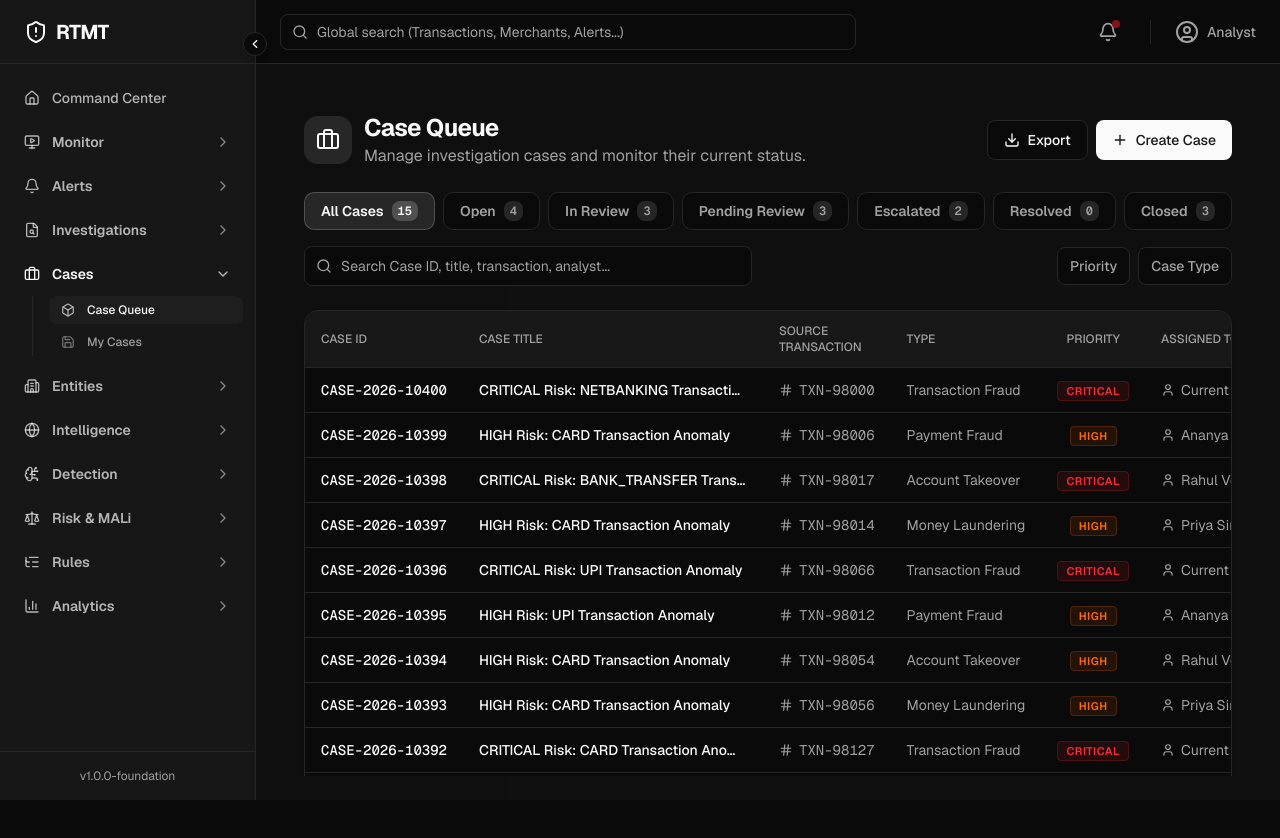
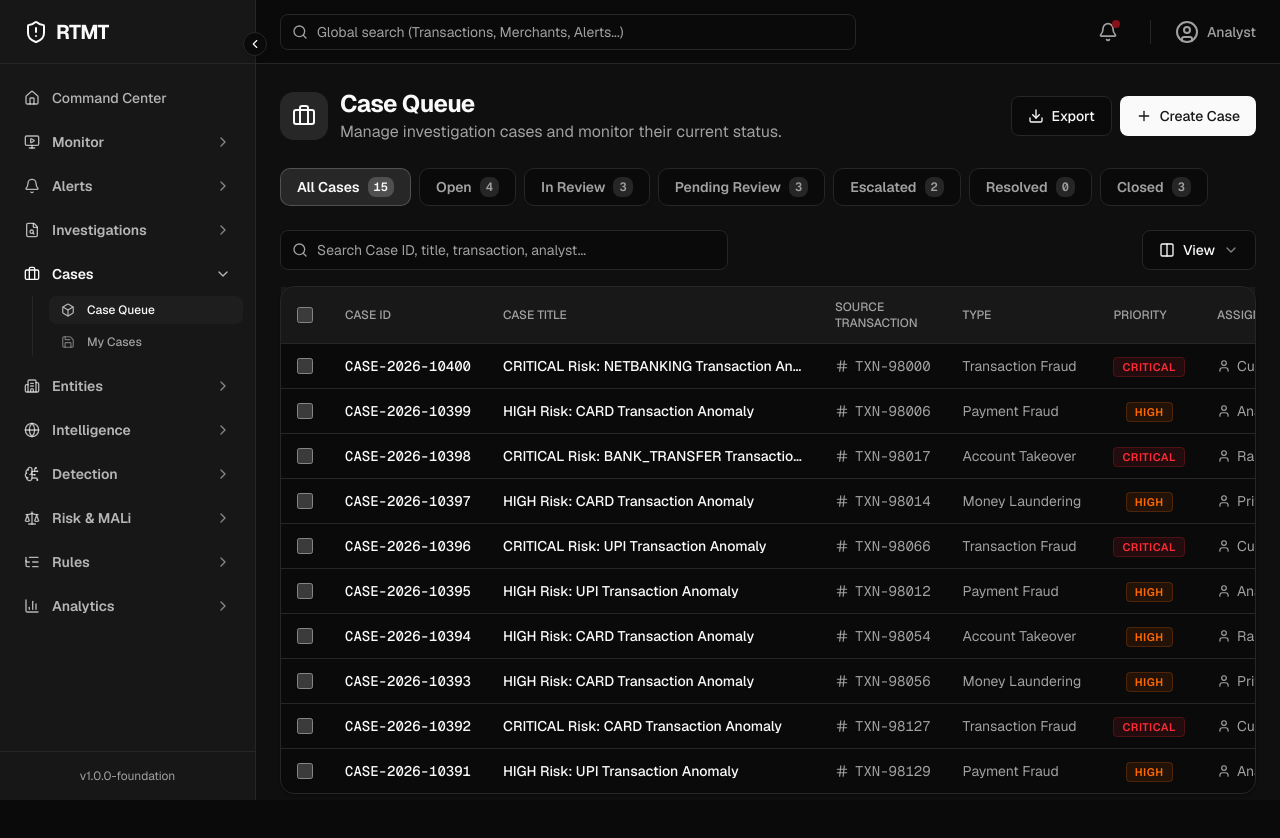
Before and after one commit to 0xkid-root/RTTMT_Analyst, a Next.js app: page /cases/queue in a window 1280 px wide. Shown: the top 838 px of the page. Before the commit the page ends 800 px from the top, so only its background shows below. Built offline with nearby package versions, Linux system fonts and the light colour scheme.

Commit message:
refactor: migrate Cases tables to TanStack Table and remove outer scrollbars

```diff
--- a/src/features/cases/components/CaseFilters.tsx
+++ b/src/features/cases/components/CaseFilters.tsx
@@ -7,8 +7,6 @@ interface CaseFiltersProps {
   cases: Case[];
   statusFilter: string;
   setStatusFilter: (status: string) => void;
-  searchTerm: string;
-  setSearchTerm: (term: string) => void;
 }
 
 export const CASE_STATUSES = [
@@ -24,9 +22,7 @@ export const CASE_STATUSES = [
 export function CaseFilters({
   cases,
   statusFilter,
-  setStatusFilter,
-  searchTerm,
-  setSearchTerm
+  setStatusFilter
 }: CaseFiltersProps) {
 
   // Calculate counts for the tabs
@@ -70,29 +66,6 @@ export function CaseFilters({
         })}
       </div>
 
-      {/* Search and Extra Filters Row */}
-      <div className="flex flex-col sm:flex-row items-center justify-between gap-4">
-        <div className="relative w-full sm:max-w-md">
-          <Search className="absolute left-3 top-1/2 -translate-y-1/2 w-4 h-4 text-muted-foreground" />
-          <input
-            type="text"
-            placeholder="Search Case ID, title, transaction, analyst..."
-            value={searchTerm}
-            onChange={(e: React.ChangeEvent<HTMLInputElement>) => setSearchTerm(e.target.value)}
-            className="pl-9 w-full bg-card flex h-10 rounded-md border border-input px-3 py-2 text-sm ring-offset-background file:border-0 file:bg-transparent file:text-sm file:font-medium placeholder:text-muted-foreground focus-visible:outline-none focus-visible:ring-2 focus-visible:ring-ring focus-visible:ring-offset-2 disabled:cursor-not-allowed disabled:opacity-50"
-          />
-        </div>
-
-        <div className="flex gap-2">
-          {/* Placeholders for future dropdown filters like Priority, Case Type, etc. */}
-          <button className="px-3 py-2 text-sm font-medium border border-border bg-card rounded-md text-muted-foreground hover:bg-muted transition-colors">
-            Priority
-          </button>
-          <button className="px-3 py-2 text-sm font-medium border border-border bg-card rounded-md text-muted-foreground hover:bg-muted transition-colors">
-            Case Type
-          </button>
-        </div>
-      </div>
     </div>
   );
 }
--- a/src/features/cases/components/CaseQueuePage.tsx
+++ b/src/features/cases/components/CaseQueuePage.tsx
@@ -14,7 +14,6 @@ export function CaseQueuePage() {
   const cases = useCaseStore(state => state.cases);
 
   const [statusFilter, setStatusFilter] = useState('ALL');
-  const [searchTerm, setSearchTerm] = useState('');
 
   // Sync state from URL
   useEffect(() => {
@@ -38,32 +37,14 @@ export function CaseQueuePage() {
     router.replace(`${pathname}?${params.toString()}`);
   };
 
-  // Filter cases based on status and search term
+  // Filter cases based on status
   const filteredCases = useMemo(() => {
-    let result = cases;
-
-    // Status Filter
-    if (statusFilter !== 'ALL') {
-      result = result.filter(c => c.status === statusFilter);
-    }
-
-    // Search Filter
-    if (searchTerm.trim()) {
-      const q = searchTerm.toLowerCase();
-      result = result.filter(c =>
-        c.id.toLowerCase().includes(q) ||
-        c.title.toLowerCase().includes(q) ||
-        c.sourceTransactionId.toLowerCase().includes(q) ||
-        c.assignedTo.toLowerCase().includes(q) ||
-        (c.sourceTransaction?.merchant?.toLowerCase().includes(q))
-      );
-    }
-
-    return result;
-  }, [cases, statusFilter, searchTerm]);
+    if (statusFilter === 'ALL') return cases;
+    return cases.filter(c => c.status === statusFilter);
+  }, [cases, statusFilter]);
 
   return (
-    <div className="flex-1 overflow-auto p-6 max-w-[1600px] mx-auto w-full flex flex-col h-full">
+    <div className="max-w-[1600px] mx-auto w-full flex flex-col">
       <div className="flex flex-col md:flex-row md:items-center justify-between gap-4 mb-6">
         <div className="flex items-center gap-3">
           <div className="p-3 bg-primary/10 text-primary rounded-xl">
@@ -89,8 +70,6 @@ export function CaseQueuePage() {
         cases={cases}
         statusFilter={statusFilter}
         setStatusFilter={handleStatusFilterChange}
-        searchTerm={searchTerm}
-        setSearchTerm={setSearchTerm}
       />
 
       <CasesTable cases={filteredCases} emptyMessage="No cases match your filters." />
--- a/src/features/cases/components/CasesTable.tsx
+++ b/src/features/cases/components/CasesTable.tsx
@@ -1,8 +1,21 @@
 'use client';
 
+import { useState } from 'react';
 import { useRouter } from 'next/navigation';
+import {
+  useReactTable,
+  getCoreRowModel,
+  getPaginationRowModel,
+  getSortedRowModel,
+  getFilteredRowModel,
+  VisibilityState,
+  RowSelectionState,
+  SortingState
+} from '@tanstack/react-table';
+import { Search } from 'lucide-react';
 import { Case } from '../types/case';
-import { Hash, User, Clock, AlertCircle } from 'lucide-react';
+import { casesColumns } from './cases-columns';
+import { DataTable, DataTablePagination, DataTableColumnVisibility } from '@/components/data-table';
 
 interface CasesTableProps {
   cases: Case[];
@@ -12,101 +25,62 @@ interface CasesTableProps {
 export function CasesTable({ cases, emptyMessage = 'No cases found.' }: CasesTableProps) {
   const router = useRouter();
 
-  const getPriorityColor = (priority: string) => {
-    switch (priority) {
-      case 'Critical': return 'text-red-500 bg-red-500/10 border-red-500/20';
-      case 'High': return 'text-orange-500 bg-orange-500/10 border-orange-500/20';
-      case 'Medium': return 'text-yellow-500 bg-yellow-500/10 border-yellow-500/20';
-      default: return 'text-green-500 bg-green-500/10 border-green-500/20';
+  const [columnVisibility, setColumnVisibility] = useState<VisibilityState>({});
+  const [rowSelection, setRowSelection] = useState<RowSelectionState>({});
+  const [sorting, setSorting] = useState<SortingState>([]);
+  const [globalFilter, setGlobalFilter] = useState('');
+
+  const table = useReactTable({
+    data: cases,
+    columns: casesColumns,
+    getCoreRowModel: getCoreRowModel(),
+    getPaginationRowModel: getPaginationRowModel(),
+    getSortedRowModel: getSortedRowModel(),
+    getFilteredRowModel: getFilteredRowModel(),
+    onColumnVisibilityChange: setColumnVisibility,
+    onRowSelectionChange: setRowSelection,
+    onSortingChange: setSorting,
+    onGlobalFilterChange: setGlobalFilter,
+    state: {
+      columnVisibility,
+      rowSelection,
+      sorting,
+      globalFilter,
+    },
+    initialState: {
+      pagination: {
+        pageSize: 10,
+      }
     }
-  };
-
-  const getStatusColor = (status: string) => {
-    switch (status) {
-      case 'OPEN': return 'text-blue-500 bg-blue-500/10 border-blue-500/20';
-      case 'IN_REVIEW': return 'text-purple-500 bg-purple-500/10 border-purple-500/20';
-      case 'PENDING_REVIEW': return 'text-yellow-500 bg-yellow-500/10 border-yellow-500/20';
-      case 'ESCALATED': return 'text-red-500 bg-red-500/10 border-red-500/20';
-      case 'RESOLVED': return 'text-green-500 bg-green-500/10 border-green-500/20';
-      case 'CLOSED': return 'text-muted-foreground bg-muted/50 border-border';
-      default: return 'text-foreground bg-muted border-border';
-    }
-  };
+  });
 
   return (
-    <div className="bg-card border border-border rounded-xl overflow-hidden shadow-sm flex flex-col flex-1 min-h-[500px]">
-      <div className="overflow-x-auto flex-1">
-        <table className="w-full text-left text-sm">
-          <thead className="bg-muted/50 border-b border-border text-xs uppercase text-muted-foreground">
-            <tr>
-              <th className="px-4 py-3 font-medium">Case ID</th>
-              <th className="px-4 py-3 font-medium">Case Title</th>
-              <th className="px-4 py-3 font-medium">Source Transaction</th>
-              <th className="px-4 py-3 font-medium">Type</th>
-              <th className="px-4 py-3 font-medium text-center">Priority</th>
-              <th className="px-4 py-3 font-medium">Assigned To</th>
-              <th className="px-4 py-3 font-medium">Created</th>
-              <th className="px-4 py-3 font-medium text-center">Status</th>
-            </tr>
-          </thead>
-          <tbody className="divide-y divide-border">
-            {cases.map(c => (
-              <tr
-                key={c.id}
-                onClick={() => router.push(`/cases/${c.id}`)}
-                className="cursor-pointer transition-colors hover:bg-muted/50"
-              >
-                <td className="px-4 py-3 whitespace-nowrap font-mono font-medium text-primary">
-                  {c.id}
-                </td>
-                <td className="px-4 py-3 min-w-[200px] max-w-[300px]">
-                  <div className="font-medium truncate">{c.title}</div>
-                </td>
-                <td className="px-4 py-3 whitespace-nowrap">
-                  <div className="flex items-center gap-1.5 text-muted-foreground">
-                    <Hash className="w-3.5 h-3.5" />
-                    <span className="font-mono">{c.sourceTransactionId}</span>
-                  </div>
-                </td>
-                <td className="px-4 py-3 whitespace-nowrap text-muted-foreground">
-                  {c.type}
-                </td>
-                <td className="px-4 py-3 whitespace-nowrap text-center">
-                  <span className={`px-2 py-0.5 rounded text-[11px] font-semibold tracking-wider border ${getPriorityColor(c.priority)}`}>
-                    {c.priority.toUpperCase()}
-                  </span>
-                </td>
-                <td className="px-4 py-3 whitespace-nowrap">
-                  <div className="flex items-center gap-1.5 text-muted-foreground">
-                    <User className="w-3.5 h-3.5" />
-                    {c.assignedTo}
-                  </div>
-                </td>
-                <td className="px-4 py-3 whitespace-nowrap text-muted-foreground">
-                  <div className="flex items-center gap-1.5">
-                    <Clock className="w-3.5 h-3.5" />
-                    {new Date(c.createdAt).toLocaleDateString('en-GB', { day: 'numeric', month: 'short', year: 'numeric' })}
-                  </div>
-                </td>
-                <td className="px-4 py-3 whitespace-nowrap text-center">
-                  <span className={`px-2 py-0.5 rounded text-[11px] font-semibold tracking-wider border ${getStatusColor(c.status)}`}>
-                    {c.status.replace('_', ' ')}
-                  </span>
-                </td>
-              </tr>
-            ))}
+    <div className="space-y-4">
+      {/* Search and Table Controls */}
+      <div className="flex flex-col sm:flex-row items-center justify-between gap-4">
+        <div className="relative w-full sm:max-w-md">
+          <Search className="absolute left-3 top-1/2 -translate-y-1/2 w-4 h-4 text-muted-foreground" />
+          <input
+            type="text"
+            placeholder="Search Case ID, title, transaction, analyst..."
+            value={globalFilter}
+            onChange={(e) => setGlobalFilter(e.target.value)}
+            className="pl-9 w-full bg-card flex h-10 rounded-md border border-input px-3 py-2 text-sm ring-offset-background placeholder:text-muted-foreground focus-visible:outline-none focus-visible:ring-2 focus-visible:ring-ring focus-visible:ring-offset-2 disabled:cursor-not-allowed disabled:opacity-50"
+          />
+        </div>
+        <div className="flex items-center gap-2">
+          {/* Note: Filters/Export can be placed here later if needed */}
+          <DataTableColumnVisibility table={table} />
+        </div>
+      </div>
 
-            {cases.length === 0 && (
-              <tr>
-                <td colSpan={8} className="px-4 py-12 text-center text-muted-foreground text-lg flex-col items-center justify-center">
-                  <AlertCircle className="w-8 h-8 mx-auto mb-2 opacity-20" />
-                  {emptyMessage}
-                </td>
-              </tr>
-            )}
-          </tbody>
-        </table>
-      </div>
+      <DataTable
+        table={table}
+        onRowClick={(row) => router.push(`/cases/${row.id}`)}
+        emptyMessage={emptyMessage}
+      />
+
+      <DataTablePagination table={table} />
     </div>
   );
 }
--- a/src/features/cases/components/MyCasesPage.tsx
+++ b/src/features/cases/components/MyCasesPage.tsx
@@ -18,7 +18,6 @@ export function MyCasesPage() {
   const myCases = useMemo(() => allCases.filter(c => c.assignedTo === 'Current Analyst'), [allCases]);
 
   const [statusFilter, setStatusFilter] = useState('ALL');
-  const [searchTerm, setSearchTerm] = useState('');
 
   // Sync state from URL
   useEffect(() => {
@@ -42,31 +41,14 @@ export function MyCasesPage() {
     router.replace(`${pathname}?${params.toString()}`);
   };
 
-  // Filter cases based on status and search term
+  // Filter cases based on status
   const filteredCases = useMemo(() => {
-    let result = myCases;
-
-    // Status Filter
-    if (statusFilter !== 'ALL') {
-      result = result.filter(c => c.status === statusFilter);
-    }
-
-    // Search Filter
-    if (searchTerm.trim()) {
-      const q = searchTerm.toLowerCase();
-      result = result.filter(c =>
-        c.id.toLowerCase().includes(q) ||
-        c.title.toLowerCase().includes(q) ||
-        c.sourceTransactionId.toLowerCase().includes(q) ||
-        (c.sourceTransaction?.merchant?.toLowerCase().includes(q))
-      );
-    }
-
-    return result;
-  }, [myCases, statusFilter, searchTerm]);
+    if (statusFilter === 'ALL') return myCases;
+    return myCases.filter(c => c.status === statusFilter);
+  }, [myCases, statusFilter]);
 
   return (
-    <div className="flex-1 overflow-auto p-6 max-w-[1600px] mx-auto w-full flex flex-col h-full">
+    <div className="max-w-[1600px] mx-auto w-full flex flex-col">
       <div className="flex items-center gap-3 mb-6">
         <div className="p-3 bg-blue-500/10 text-blue-500 rounded-xl">
           <Save className="w-6 h-6" />
@@ -81,8 +63,6 @@ export function MyCasesPage() {
         cases={myCases} // Pass myCases so tabs show counts specific to My Cases
         statusFilter={statusFilter}
         setStatusFilter={handleStatusFilterChange}
-        searchTerm={searchTerm}
-        setSearchTerm={setSearchTerm}
       />
 
       <CasesTable cases={filteredCases} emptyMessage="No cases match your filters." />
--- /dev/null
+++ b/src/features/cases/components/cases-columns.tsx
@@ -0,0 +1,121 @@
+'use client';
+
+import { createColumnHelper } from '@tanstack/react-table';
+import { Case } from '../types/case';
+import { Hash, User, Clock } from 'lucide-react';
+
+const columnHelper = createColumnHelper<Case>();
+
+const getPriorityColor = (priority: string) => {
+  switch (priority.toLowerCase()) {
+    case 'critical': return 'text-red-500 bg-red-500/10 border-red-500/20';
+    case 'high': return 'text-orange-500 bg-orange-500/10 border-orange-500/20';
+    case 'medium': return 'text-yellow-500 bg-yellow-500/10 border-yellow-500/20';
+    default: return 'text-green-500 bg-green-500/10 border-green-500/20';
+  }
+};
+
+const getStatusColor = (status: string) => {
+  switch (status) {
+    case 'OPEN': return 'text-blue-500 bg-blue-500/10 border-blue-500/20';
+    case 'IN_REVIEW': return 'text-purple-500 bg-purple-500/10 border-purple-500/20';
+    case 'PENDING_REVIEW': return 'text-yellow-500 bg-yellow-500/10 border-yellow-500/20';
+    case 'ESCALATED': return 'text-red-500 bg-red-500/10 border-red-500/20';
+    case 'RESOLVED': return 'text-green-500 bg-green-500/10 border-green-500/20';
+    case 'CLOSED': return 'text-muted-foreground bg-muted/50 border-border';
+    default: return 'text-foreground bg-muted border-border';
+  }
+};
+
+export const casesColumns = [
+  // Selection checkbox
+  columnHelper.display({
+    id: 'select',
+    header: ({ table }) => (
+      <div className="flex items-center justify-center">
+        <input
+          type="checkbox"
+          className="rounded border-primary/50 text-primary focus:ring-primary h-4 w-4 bg-transparent cursor-pointer"
+          checked={table.getIsAllPageRowsSelected()}
+          onChange={table.getToggleAllPageRowsSelectedHandler()}
+          aria-label="Select all"
+        />
+      </div>
+    ),
+    cell: ({ row }) => (
+      <div className="flex items-center justify-center">
+        <input
+          type="checkbox"
+          className="rounded border-primary/50 text-primary focus:ring-primary h-4 w-4 bg-transparent cursor-pointer"
+          checked={row.getIsSelected()}
+          onChange={row.getToggleSelectedHandler()}
+          onClick={(e) => e.stopPropagation()} // Prevent row click
+          aria-label="Select row"
+        />
+      </div>
+    ),
+  }),
+  columnHelper.accessor('id', {
+    header: 'Case ID',
+    cell: info => <span className="font-mono font-medium text-primary">{info.getValue()}</span>,
+  }),
+  columnHelper.accessor('title', {
+    header: 'Case Title',
+    cell: info => (
+      <div className="min-w-[200px] max-w-[300px]">
+        <div className="font-medium truncate">{info.getValue()}</div>
+      </div>
+    ),
+  }),
+  columnHelper.accessor('sourceTransactionId', {
+    header: 'Source Transaction',
+    cell: info => (
+      <div className="flex items-center gap-1.5 text-muted-foreground">
+        <Hash className="w-3.5 h-3.5" />
+        <span className="font-mono">{info.getValue()}</span>
+      </div>
+    ),
+  }),
+  columnHelper.accessor('type', {
+    header: 'Type',
+    cell: info => <span className="text-muted-foreground">{info.getValue()}</span>,
+  }),
+  columnHelper.accessor('priority', {
+    header: () => <div className="text-center">Priority</div>,
+    cell: info => (
+      <div className="text-center">
+        <span className={`px-2 py-0.5 rounded text-[11px] font-semibold tracking-wider border ${getPriorityColor(info.getValue())}`}>
+          {info.getValue().toUpperCase()}
+        </span>
+      </div>
+    ),
+  }),
+  columnHelper.accessor('assignedTo', {
+    header: 'Assigned To',
+    cell: info => (
+      <div className="flex items-center gap-1.5 text-muted-foreground">
+        <User className="w-3.5 h-3.5" />
+        {info.getValue()}
+      </div>
+    ),
+  }),
+  columnHelper.accessor('createdAt', {
+    header: 'Created',
+    cell: info => (
+      <div className="flex items-center gap-1.5 text-muted-foreground">
+        <Clock className="w-3.5 h-3.5" />
+        {new Date(info.getValue()).toLocaleDateString('en-GB', { day: 'numeric', month: 'short', year: 'numeric' })}
+      </div>
+    ),
+  }),
+  columnHelper.accessor('status', {
+    header: () => <div className="text-center">Status</div>,
+    cell: info => (
+      <div className="text-center">
+        <span className={`px-2 py-0.5 rounded text-[11px] font-semibold tracking-wider border ${getStatusColor(info.getValue())}`}>
+          {info.getValue().replace('_', ' ')}
+        </span>
+      </div>
+    ),
+  }),
+];
```
